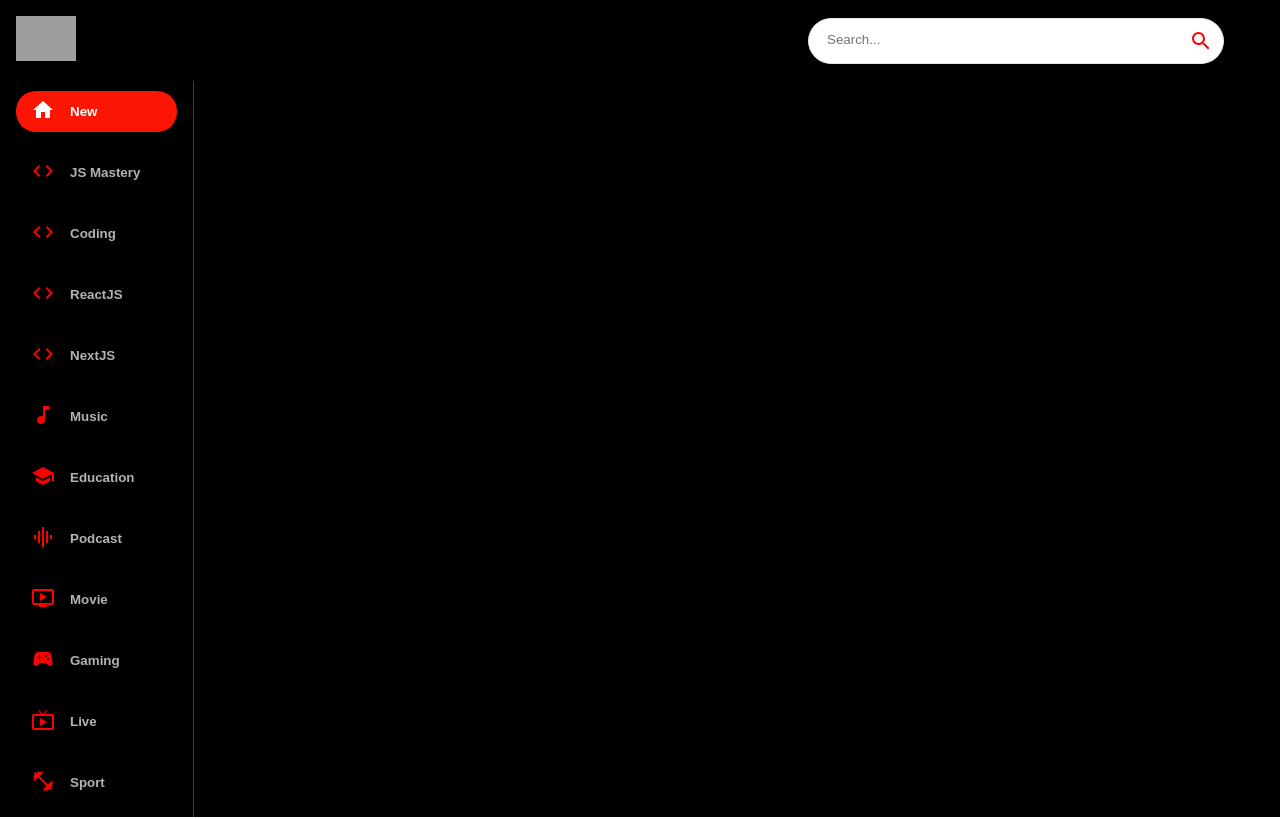
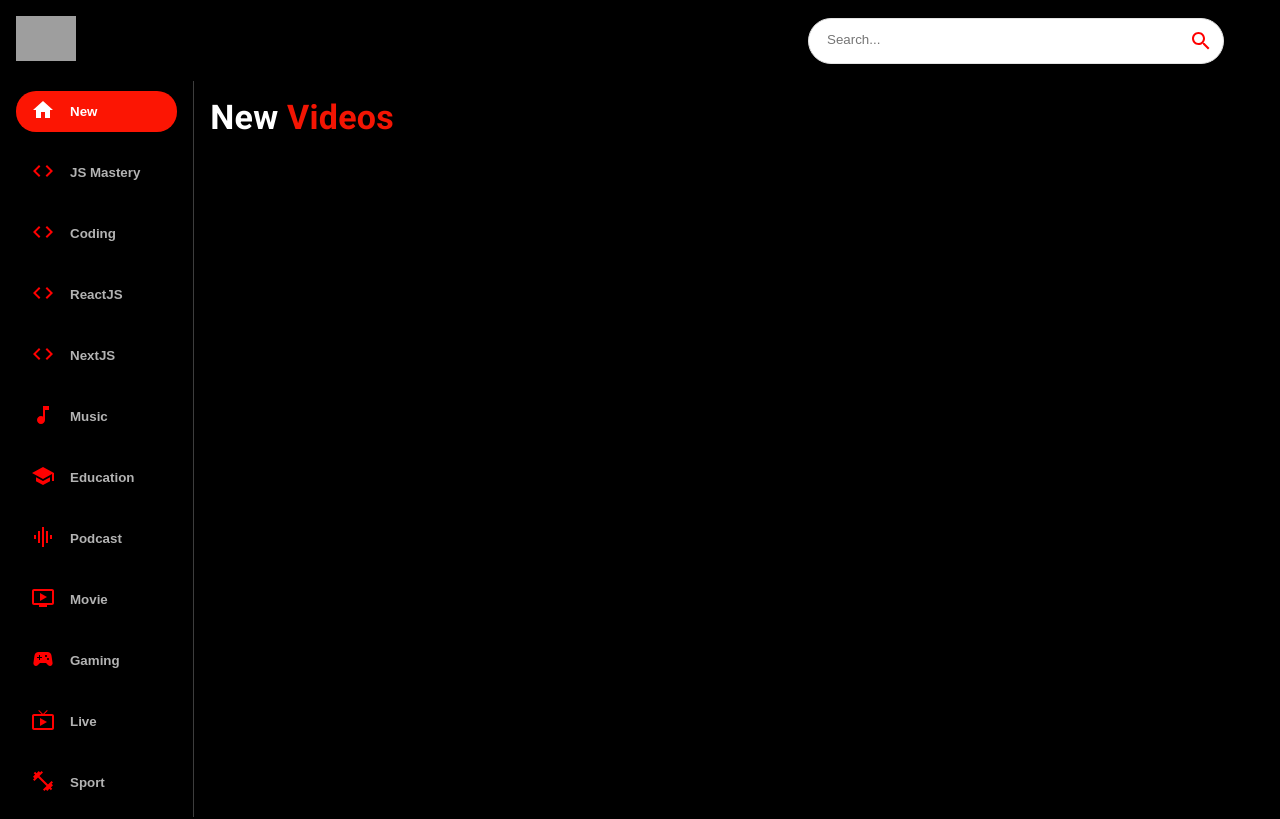
Before and after one commit to enesceb/ReactJS.Youtube.CloneApp.RapidApi.V1, a React (Create React App) app: page / in a window 1280 px wide. Shown: the top 819 px of the page. Built offline with nearby package versions, Linux system fonts and the light colour scheme; grey boxes are pictures that could not be loaded.

Commit message:
Infrastructure has been prepared to get data from RapidAPI

```diff
--- a/src/components/Feed.jsx
+++ b/src/components/Feed.jsx
@@ -1,6 +1,8 @@
 import { Box, Stack, Typography } from '@mui/material'
 import { useEffect, useState } from 'react'
-import Sidebar from './Sidebar'
+import {Sidebar, Videos} from './'
+
+
 
 const Feed = () => {
   return (
@@ -15,6 +17,17 @@
     </Typography>
     </Box>
 
+    <Box
+    p={2} sx={{overflowY: "auto", height: "90vh", flex:"2"}}>
+    <Typography
+    variant='h4'
+    fontWeight="bold" mb={2} sx={{color: "white"}}
+    >
+      New <span style={{color: "#F31503"}}>Videos</span>
+    </Typography>
+    </Box>
+
+    <Videos videos={[]}/>
   </Stack>
 
   )
--- /dev/null
+++ b/src/components/Videos.jsx
@@ -0,0 +1,9 @@
+import React from 'react'
+
+const Videos = () => {
+  return (
+    <div>Videos</div>
+  )
+}
+
+export default Videos
--- a/src/components/index.js
+++ b/src/components/index.js
@@ -4,3 +4,4 @@
 export {default as VideoDetail} from './VideoDetail'
 export {default as SearchFeed} from './SearchFeed'
 export {default as Sidebar} from './Sidebar'
+export {default as Videos} from './Videos'
```
